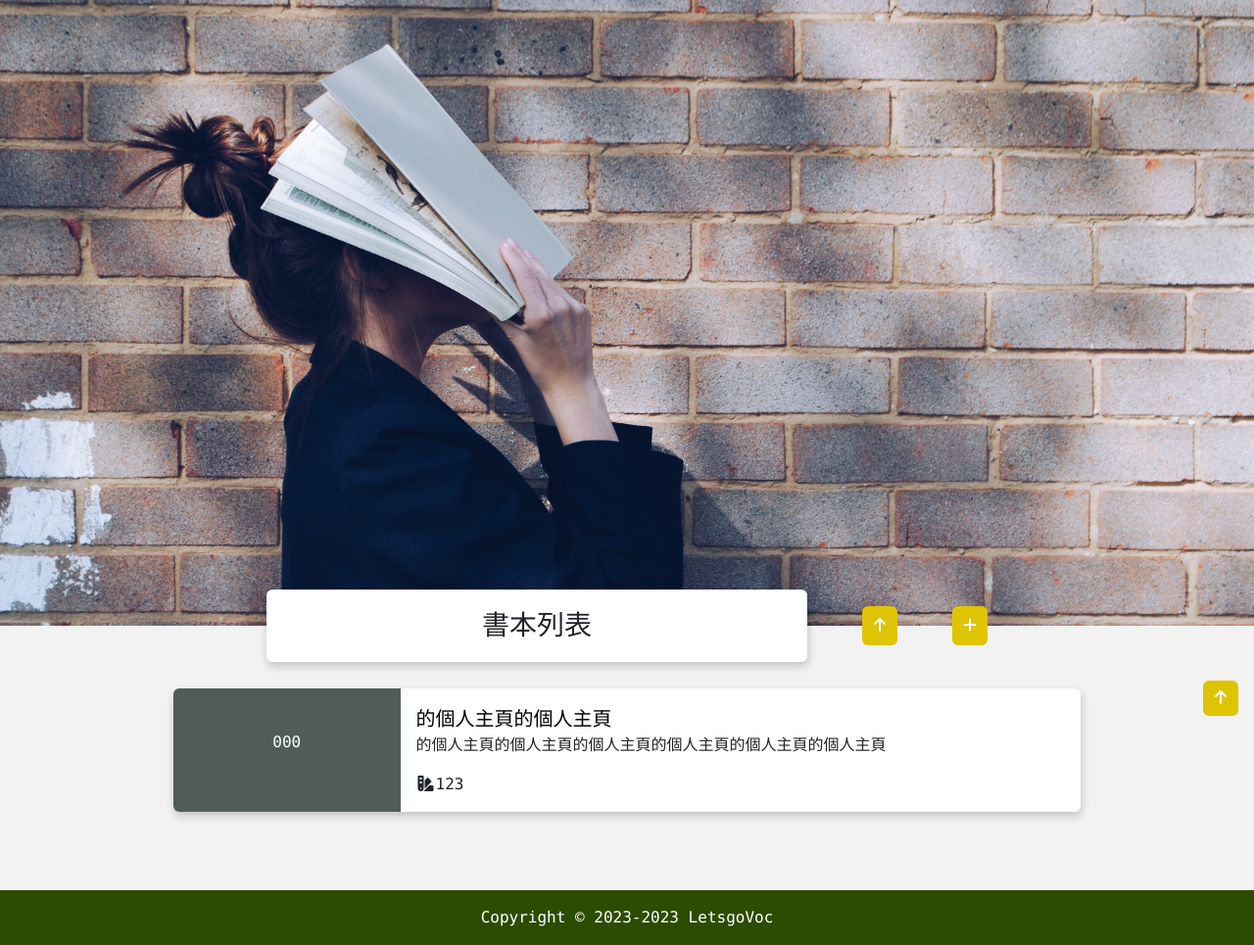
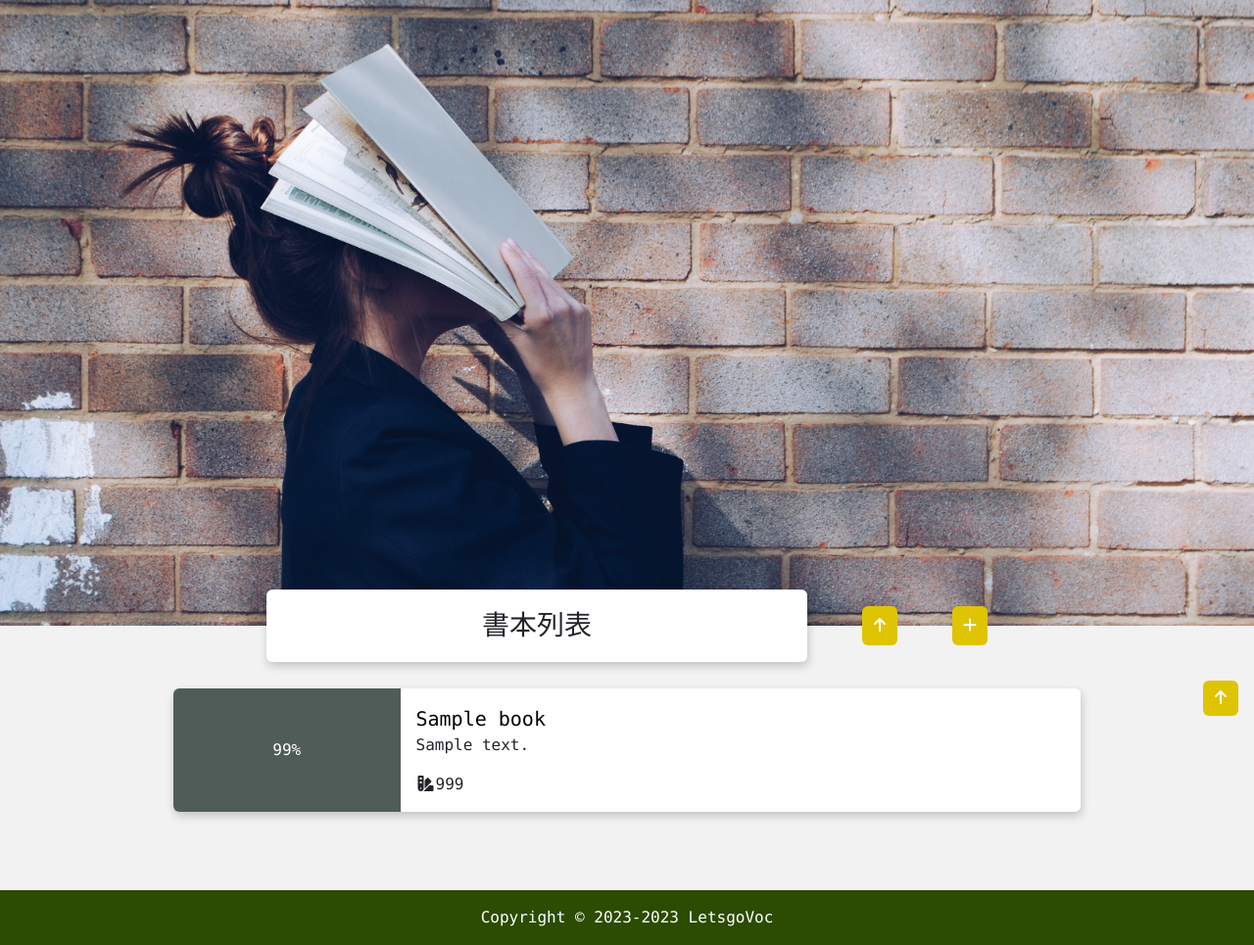
Before and after one commit to jinny8813/VocaBud, a CodeIgniter 4 app: the page made by app/Views/pages/book_list.php in a window 1280 px wide. Shown: the part 57-1022 px from the top of the page at 98% size. Run offline with PHP 8.4 and a stand-in for CodeIgniter, Linux system fonts and the light colour scheme; the template is opened without the code that fills it: most values are stand-ins (such as "Sample title", 1, 10 or a date in 2020); some libraries are stand-ins or nearby versions.

Commit message:
list all book on book list

```diff
--- a/app/Views/pages/book_list.php
+++ b/app/Views/pages/book_list.php
@@ -28,22 +28,22 @@
     <div class="container py-5">
         <div class="row justify-content-center my-3">
             <div class="col-md-10">
-
+                <?php foreach($books as $row):?>
                 <div class="card mb-3">
                     <div class="row g-0">
                         <div class="col-3 d-flex align-items-center justify-content-center bg_dark_blue rounded-start">
-                            <p class="text-center">000</p>
+                            <div class="text-center">99%</div>
                         </div>
                         <div class="col-9 card-body">
                             <div class="fs-5">
-                                <a href="" class="a_black stretched-link">的個人主頁的個人主頁</a>
+                                <a href="" class="a_black stretched-link"><?= $row['book_title']?></a>
                             </div>
-                            <p class="ellipsis">的個人主頁的個人主頁的個人主頁的個人主頁的個人主頁的個人主頁</p>
-                            <div><i class="fa-fw fa-solid fa-swatchbook"></i>123</div>
+                            <p class="ellipsis"><?= $row['book_description']?></p>
+                            <div><i class="fa-fw fa-solid fa-swatchbook"></i>999</div>
                         </div>
                     </div>
                 </div>
-
+                <?php endforeach;?>
             </div>
         </div>
     </div>
```
Also changed, not shown: app/Controllers/Books.php (+10 -1 lines).
